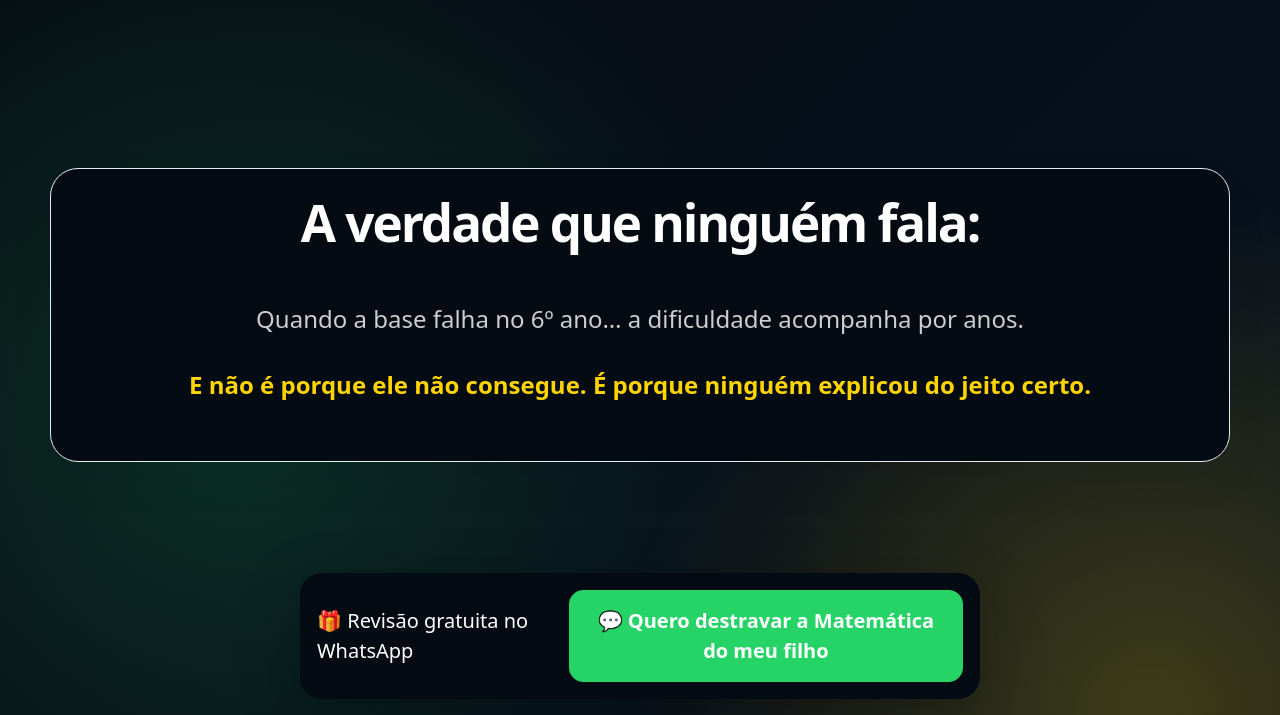
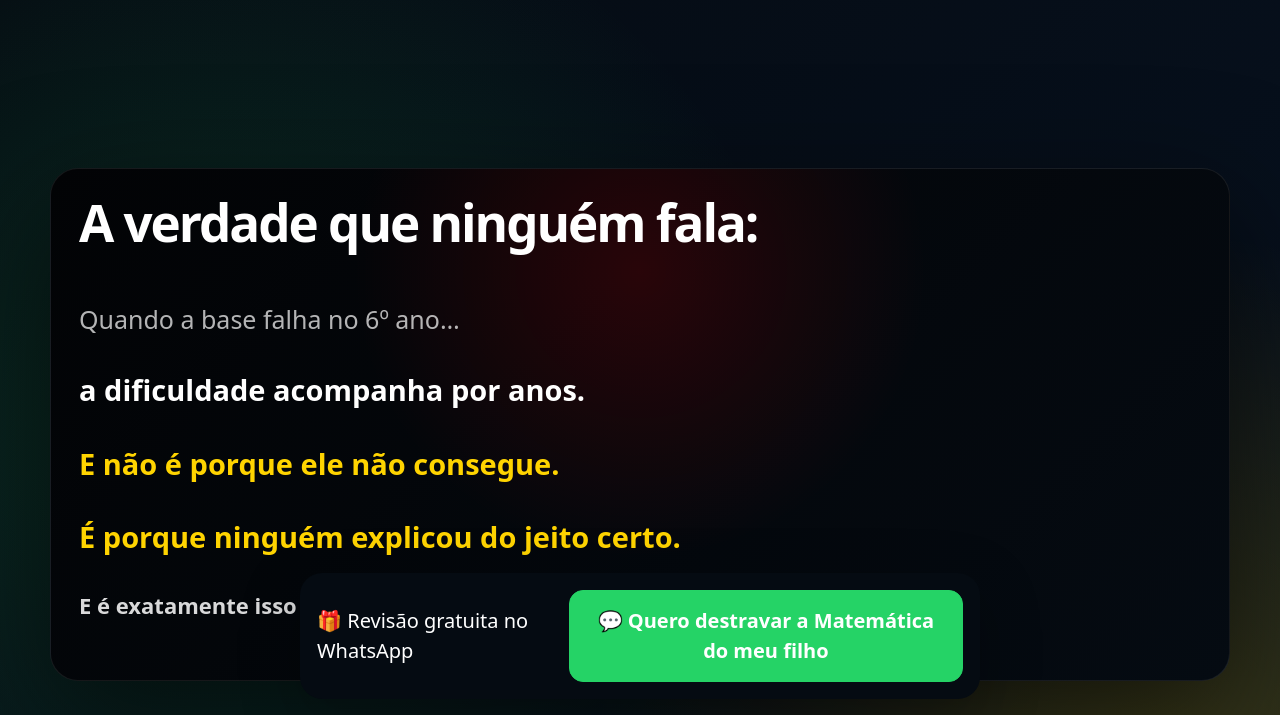
Before and after one commit to josenildomoments/site-matematica, a plain HTML site: page index.html in a window 1280 px wide. Shown: the part 85-800 px from the top of the page. Drawn offline with nearby package versions, Linux system fonts and the light colour scheme.

Commit message:
Update index.html

```diff
--- a/index.html
+++ b/index.html
@@ -346,15 +346,28 @@
 </nav><header class="hero-wrap">
   <main class="container">
   <section class="section">
-    <div class="card" style="text-align:center; background:#050b12; color:white;">
-      <h2 style="color:white;">A verdade que ninguém fala:</h2>
-      <p style="font-size:1.2rem; color:rgba(255,255,255,.8);">
-        Quando a base falha no 6º ano… a dificuldade acompanha por anos.
-      </p>
-      <p style="font-size:1.2rem; color:#ffd400; font-weight:900;">
-        E não é porque ele não consegue. É porque ninguém explicou do jeito certo.
-      </p>
-    </div>
+    <div class="card" style="text-align:left; background: radial-gradient(circle at 50% 20%, rgba(255,0,0,0.15), transparent 40%), linear-gradient(135deg, #020305, #050b12); color:white; box-shadow:0 40px 120px rgba(0,0,0,0.6); border:1px solid rgba(255,255,255,0.08);">
+      <h2 style="color:white;">A verdade que ninguém fala:</h2><p style="opacity:.7; font-size:1.25rem; color:white; margin-top:1.5rem;">
+    Quando a base falha no 6º ano…
+  </p>
+
+  <p style="font-weight:900; font-size:1.45rem; color:white;">
+    a dificuldade acompanha por anos.
+  </p>
+
+  <p style="color:#ffd400; font-weight:900; font-size:1.45rem; margin-top:1.5rem;">
+    E não é porque ele não consegue.
+  </p>
+
+  <p style="color:#ffd400; font-weight:900; font-size:1.45rem;">
+    É porque ninguém explicou do jeito certo.
+  </p>
+
+  <p style="margin-top:20px; font-weight:700; color:rgba(255,255,255,.85); font-size:1.1rem;">
+    E é exatamente isso que essa revisão resolve no primeiro contato.
+  </p>
+</div>
+
   </section>
     <section class="hero">
       <div>
```
